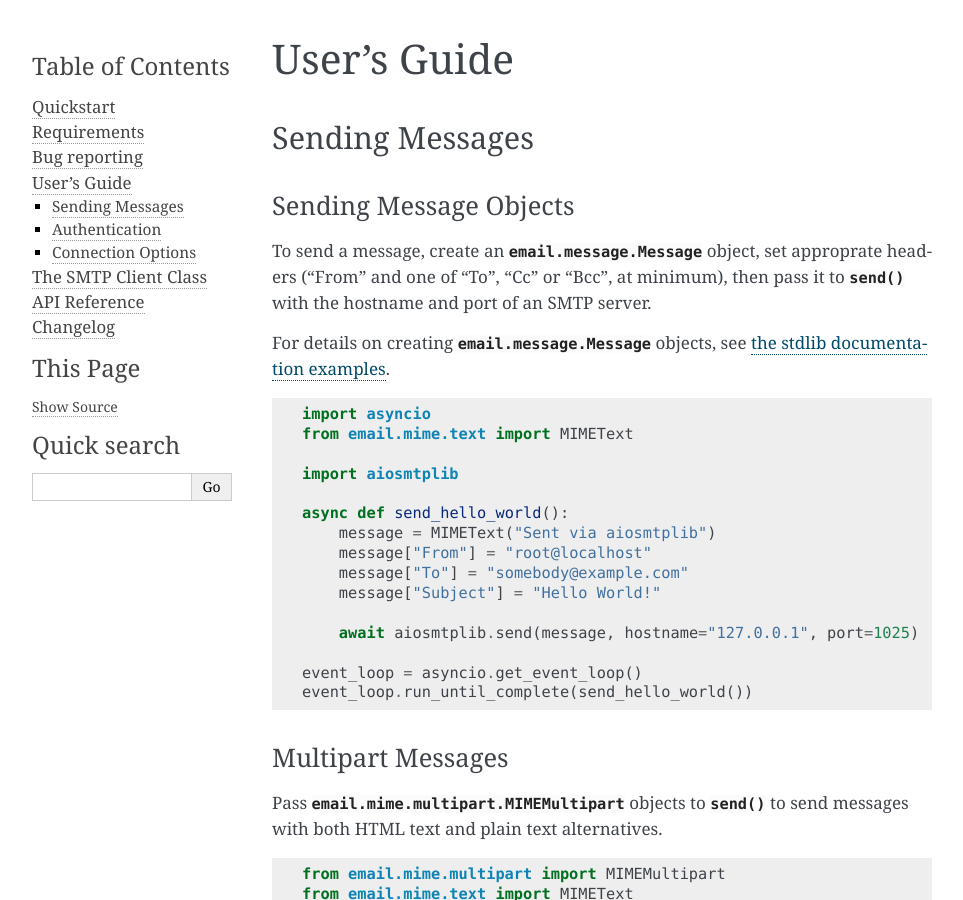
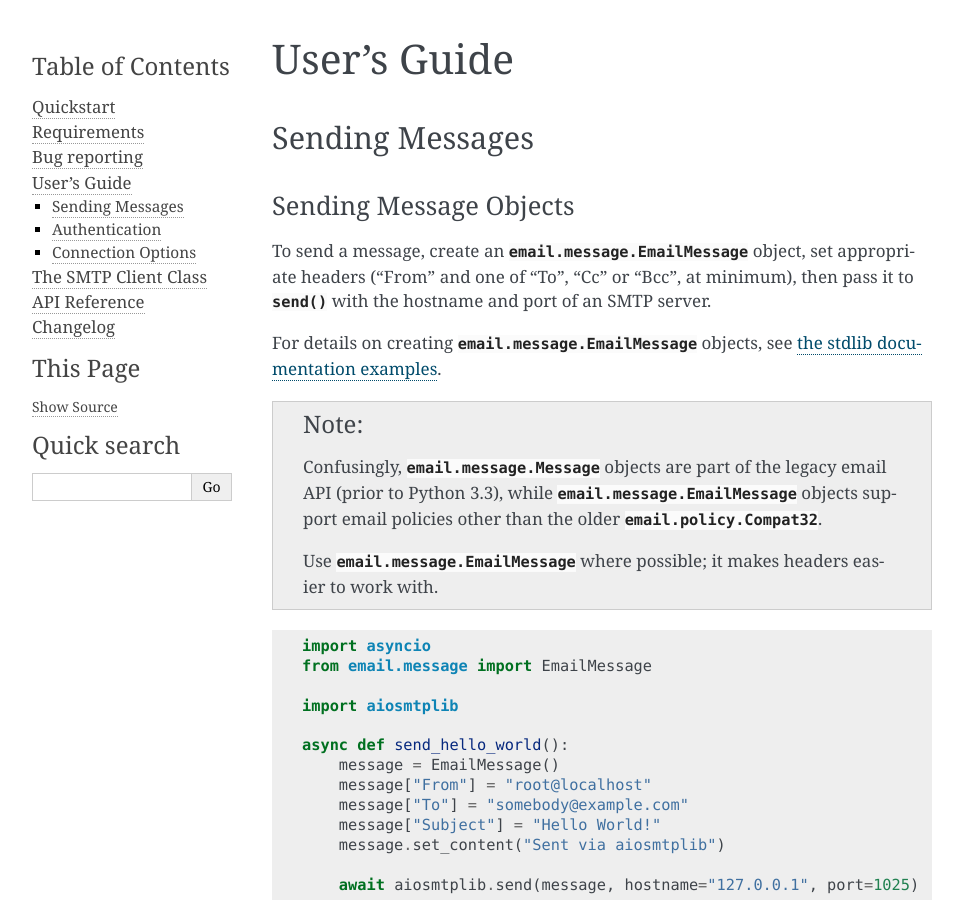
Before and after one commit to cole/aiosmtplib, a Sphinx documentation site: the page built from docs/usage.rst, in a window 1280 px wide and 900 px high. Shown: the whole window, without its empty margins (148-1111 px from the left). Built offline with Sphinx 7.4.7, drawn with Linux system fonts in a browser that asks for light colours.

```diff
--- a/docs/usage.rst
+++ b/docs/usage.rst
@@ -10,27 +10,34 @@ Sending Messages
 Sending Message Objects
 ~~~~~~~~~~~~~~~~~~~~~~~
 
-To send a message, create an :py:class:`email.message.Message` object, set
-approprate headers ("From" and one of "To", "Cc" or "Bcc", at minimum), then
+To send a message, create an :py:class:`email.message.EmailMessage` object, set
+appropriate headers ("From" and one of "To", "Cc" or "Bcc", at minimum), then
 pass it to :func:`send` with the hostname and port of an SMTP server.
 
-For details on creating :py:class:`email.message.Message` objects, see `the
-stdlib documentation examples
+For details on creating :py:class:`email.message.EmailMessage` objects, see
+`the stdlib documentation examples
 <https://docs.python.org/3.7/library/email.examples.html>`_.
 
+.. note:: Confusingly, :py:class:`email.message.Message` objects are part of the
+    legacy email API (prior to Python 3.3), while :py:class:`email.message.EmailMessage`
+    objects support email policies other than the older :py:class:`email.policy.Compat32`.
+
+    Use :py:class:`email.message.EmailMessage` where possible; it makes headers easier to
+    work with.
 
 .. testcode::
 
     import asyncio
-    from email.mime.text import MIMEText
+    from email.message import EmailMessage
 
     import aiosmtplib
 
     async def send_hello_world():
-        message = MIMEText("Sent via aiosmtplib")
+        message = EmailMessage()
         message["From"] = "root@localhost"
         message["To"] = "somebody@example.com"
         message["Subject"] = "Hello World!"
+        message.set_content("Sent via aiosmtplib")
 
         await aiosmtplib.send(message, hostname="127.0.0.1", port=1025)
 
```
Also changed, not shown: docs/client.rst (+5 -4 lines), 2 other files.
